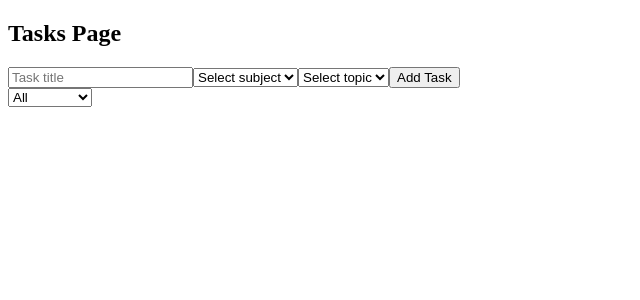
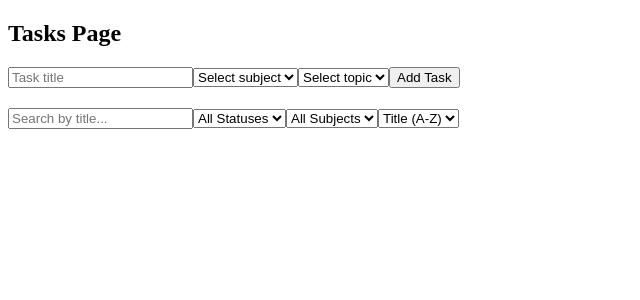
Before and after one commit to Tusharcode007/rst-AI-Powered-Study-Companion-, a React (Vite) app: page /tasks in a window 1280 px wide. Shown: the top 300 px of the page, without its empty margins (0-640 px from the left). Built offline with nearby package versions, Linux system fonts and the light colour scheme.

Commit message:
PHASE 6 — SEARCH + MULTI-FILTER + SORT

```diff
--- a/src/pages/Tasks.jsx
+++ b/src/pages/Tasks.jsx
@@ -5,7 +5,12 @@ function Tasks() {
   const [title, setTitle] = useState('');
   const [subjectId, setSubjectId] = useState('');
   const [topicId, setTopicId] = useState('');
+
+  // Filter and Sort states
   const [filter, setFilter] = useState('All');
+  const [searchQuery, setSearchQuery] = useState('');
+  const [subjectFilter, setSubjectFilter] = useState('All');
+  const [sortOrder, setSortOrder] = useState('A-Z');
 
   const { subjects, topics, addTask, tasks, toggleTaskStatus } = useContext(StudyContext);
 
@@ -45,17 +50,44 @@ function Tasks() {
         <button type="submit">Add Task</button>
       </form>
 
-      <select value={filter} onChange={(e) => setFilter(e.target.value)}>
-        <option value="All">All</option>
-        <option value="Pending">pending</option>
-        <option value="Completed">completed</option>
-      </select>
+      <div style={{ marginTop: '20px', marginBottom: '20px' }}>
+        <input
+          type="text"
+          placeholder="Search by title..."
+          value={searchQuery}
+          onChange={(e) => setSearchQuery(e.target.value)}
+        />
+
+        <select value={filter} onChange={(e) => setFilter(e.target.value)}>
+          <option value="All">All Statuses</option>
+          <option value="Pending">Pending</option>
+          <option value="Completed">Completed</option>
+        </select>
+
+        <select value={subjectFilter} onChange={(e) => setSubjectFilter(e.target.value)}>
+          <option value="All">All Subjects</option>
+          {subjects.map(subject => (
+            <option key={subject.id} value={subject.id}>{subject.name}</option>
+          ))}
+        </select>
+
+        <select value={sortOrder} onChange={(e) => setSortOrder(e.target.value)}>
+          <option value="A-Z">Title (A-Z)</option>
+          <option value="Z-A">Title (Z-A)</option>
+        </select>
+      </div>
 
       <ul>
         {tasks
           .filter(task => {
-            if (filter === 'All') return true;
-            return task.status.toLowerCase() === filter.toLowerCase();
+            if (filter !== 'All' && task.status.toLowerCase() !== filter.toLowerCase()) return false;
+            if (subjectFilter !== 'All' && String(task.subjectId) !== String(subjectFilter)) return false;
+            if (searchQuery && !task.title.toLowerCase().includes(searchQuery.toLowerCase())) return false;
+            return true;
+          })
+          .sort((a, b) => {
+            if (sortOrder === 'A-Z') return a.title.localeCompare(b.title);
+            return b.title.localeCompare(a.title);
           })
           .map(task => {
             const subject = subjects.find(s => String(s.id) === String(task.subjectId));
```
